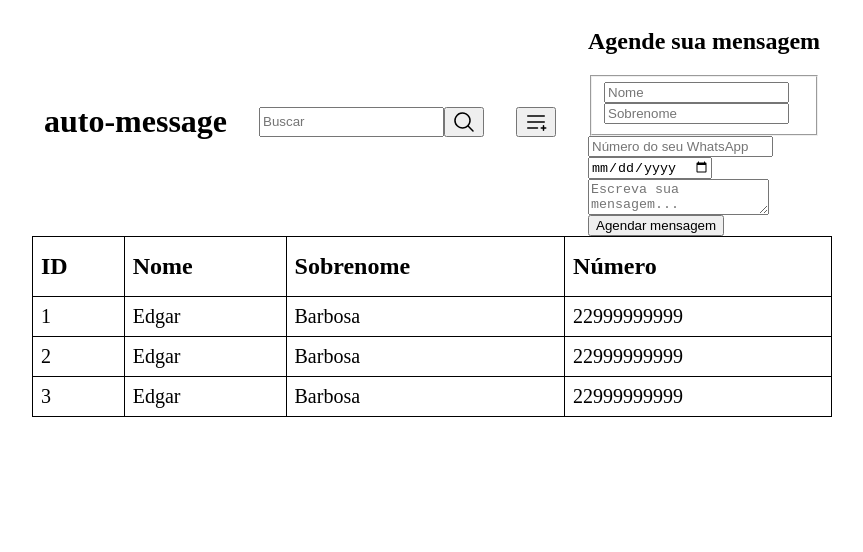
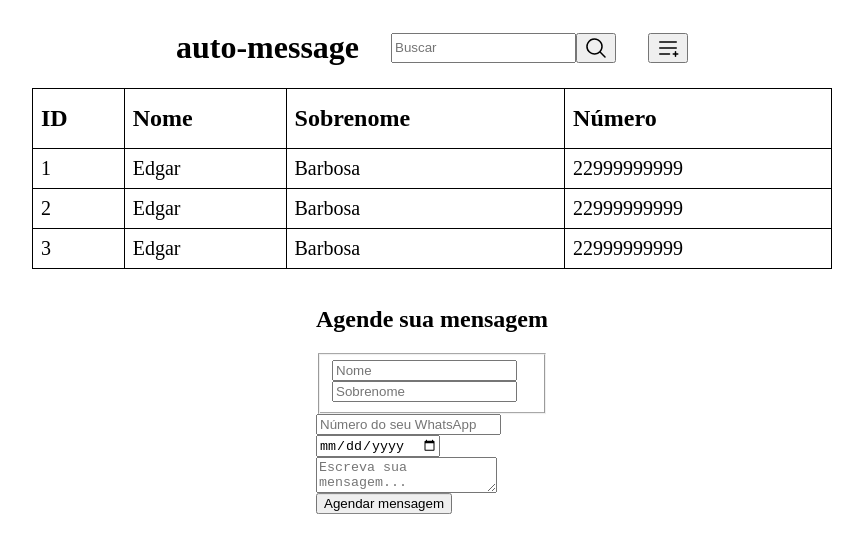
Before and after one commit to edgarfbarbosa/CRUD, a React (Vite) app: page / in a window 1280 px wide. Both pictures are taken after a click on the button 876 px from the left and 47 px from the top of the page. Shown: the top 552 px of the page, without its empty margins (208-1071 px from the left). Built offline with nearby package versions, Linux system fonts and the light colour scheme.

Commit message:
styles: Estrutura básica do Modal

```diff
--- a/src/components/Modal/Modal.jsx
+++ b/src/components/Modal/Modal.jsx
@@ -4,8 +4,8 @@ export function Modal({ isOpen }) {
   if (!isOpen) return null
 
   return (
-    <div>
-      <form>
+    <div className={styles.modal__container}>
+      <form className={styles.form__container}>
         <h2>Agende sua mensagem</h2>
 
         <fieldset>
--- a/src/components/Modal/Modal.module.css
+++ b/src/components/Modal/Modal.module.css
@@ -0,0 +1,11 @@
+.modal__container {
+  position: fixed;
+  z-index: 1;
+}
+
+.form__container {
+  position: fixed;
+  top: 50%;
+  left: 50%;
+  transform: translate(-50%, -50%);
+}
```
